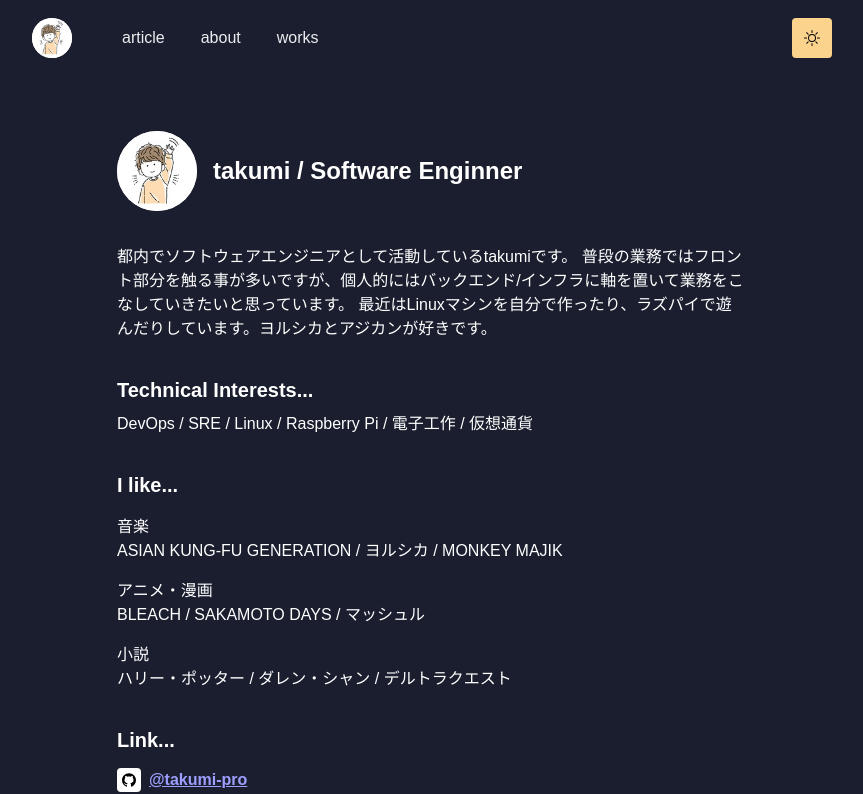
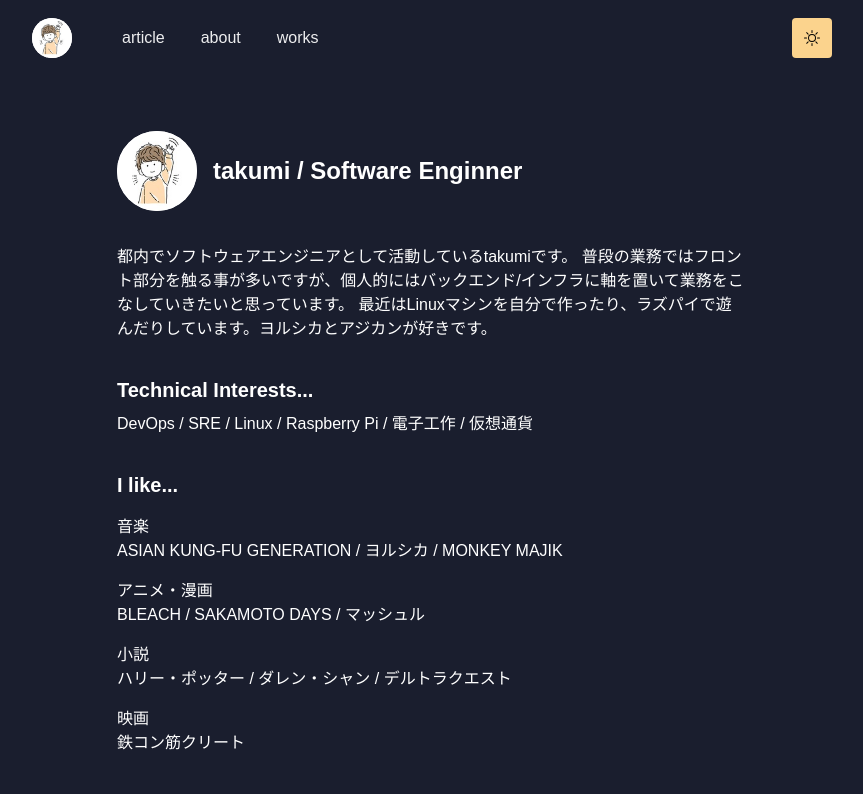
Before and after one commit to takumi-pro/my-blog-system, a Next.js app: page / in a window 1280 px wide. Shown: the top 794 px of the page, without its empty margins (208-1071 px from the left). Built offline with nearby package versions, Linux system fonts and the light colour scheme; a web font is replaced by a local one.

Commit message:
feat: :sparkles: i like部分の更新

```diff
--- a/src/pages/index.tsx
+++ b/src/pages/index.tsx
@@ -42,6 +42,8 @@ export default function Home() {
             <p>BLEACH / SAKAMOTO DAYS / マッシュル</p>
             <p className={style['each-content-item']}>小説</p>
             <p>ハリー・ポッター / ダレン・シャン / デルトラクエスト</p>
+            <p className={style['each-content-item']}>映画</p>
+            <p>鉄コン筋クリート</p>
           </div>
           <h3 className={style.heading3}>Link...</h3>
           <div className={style['each-content']}>
```
